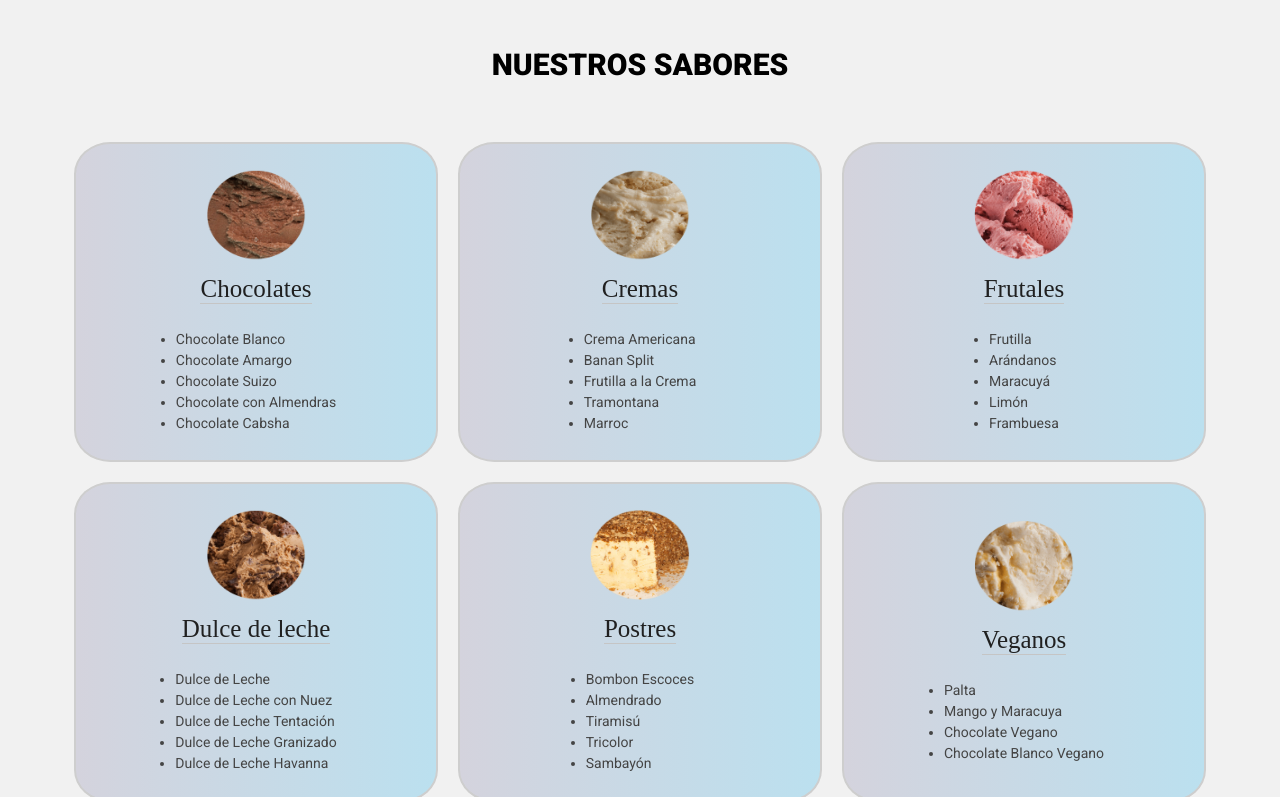
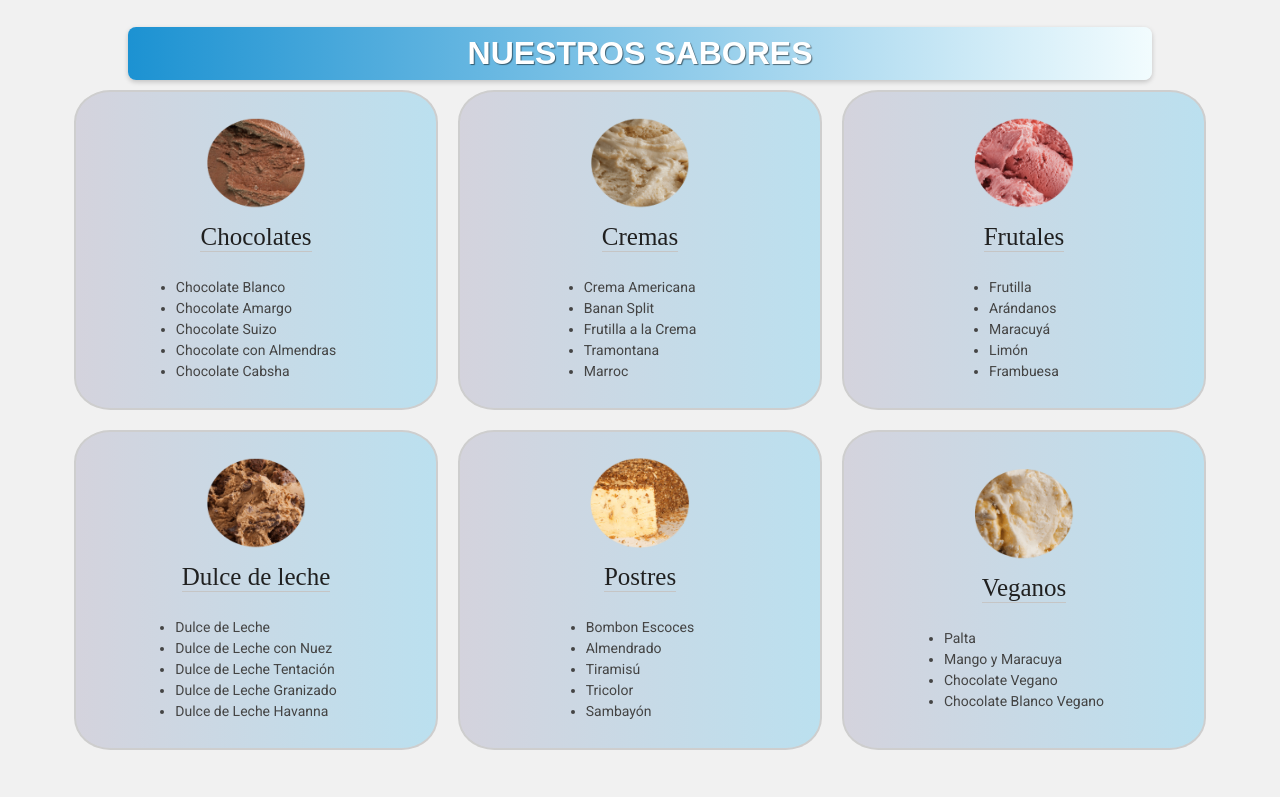
Before and after one commit to mndzlyn/TPO-v1, a plain HTML site: page index.html in a window 1280 px wide. Shown: the part 1287-2084 px from the top of the page. Drawn offline with nearby package versions, Linux system fonts and the light colour scheme.

Commit message:
estilos al h1 de la clase sabores

```diff
--- a/estilos.css
+++ b/estilos.css
@@ -20,7 +20,6 @@ main {
 ----------------HEADER----------------*/
 
 .header {
-    /*background: rgb(39, 39, 38);*/
     background-color: #fff;
     display: flex;
     justify-content: space-between;
@@ -61,9 +60,7 @@ main {
 .nav-responsive {
     display: none;
     font-size: 25px;
-    color: #3B3F4A
-        /*#a8a8a8*/
-    ;
+    color: #3B3F4A;
 }
 
 
@@ -82,7 +79,6 @@ main {
 
 .header .nav-links a {
     font: 700 13px sans-serif;
-    /*color: #f5f5f5;*/
     color: #3B3F4A;
     text-decoration: none;
     position: relative;
@@ -242,10 +238,10 @@ main {
     width: 100%;
     padding-bottom:50px;
     background-color: #f1f1f1;
-    /*height: calc(100vh - 200px);*/
+
 }
 
-.sabores h1 {
+/* .sabores h1 {
     margin-top: 0;
     padding: 50px 0;
     width: 100%;
@@ -253,13 +249,34 @@ main {
     font-weight: 700;
     font-size: 30px;
     text-transform: uppercase;
+}  */
+.sabores h1 {
+    margin-top: 30px;
+    padding: 50px 0;
+    width: 80%;
+    text-align: center;
+    font-weight: 700;
+    font-size: 30px;
+    text-transform: uppercase;
+    font-size: 2rem;
+    font-family: 'Arial Rounded MT Bold', sans-serif;
+    /* background: linear-gradient(to right, #FCE38A, #F38181); */
+    background: linear-gradient(to right,#1c92d2, #f2fcfe);
+    display: inline-block;
+    padding: 0.5rem 1rem;
+    border-radius: 0.5rem;
+    box-shadow: 0 2px 5px rgba(0, 0, 0, 0.2);
+    color: #fff;
+    text-shadow: 1px 1px 1px rgba(0, 0, 0, 0.5);
 }
+
+
+
 
 .sabores .sabor {
     width: calc(30% - 20px);
     height: 320px;
     margin: 10px;
-    /*background-color: #fdfdfd;*/
     background: #EFEFBB;  /* fallback for old browsers */
     background: -webkit-linear-gradient(to right, #D4D3DD, #bbe9ef);  /* Chrome 10-25, Safari 5.1-6 */
     background: linear-gradient(to right, #D4D3DD, #bbe0ef); /* W3C, IE 10+/ Edge, Firefox 16+, Chrome 26+, Opera 12+, Safari 7+ */
@@ -417,8 +434,6 @@ background: linear-gradient(to right, #D4D3DD, #EFEFBB) */
     grid-gap: 50px;
     margin-top: 40px;
     margin-bottom: 40px;
-    /* padding-top: 20px;
-    background-color: #FFF; */
     background-color: #f5f5f5;
     padding: 25px;
 
@@ -456,22 +471,6 @@ textarea {
   border-color: #5bc0de;
 }
 
-/* .container-form .btn-enviar {
-    padding: 15px;
-    width: auto;
-    font-size: 14px;
-    border: none;
-    outline: 0px;
-    background: #f1d13f;
-    color: black;
-    border-radius: 50px;
-    cursor: pointer;
-    transition: all 300ms ease;
-}
-
-.container-form .btn-enviar:hover {
-    background: #e0b800;
-} */
 .container-form .btn-enviar {
     background-color: #5bc0de;
     color: #fff;
@@ -620,7 +619,6 @@ input[type=submit]:hover {
     .servicios div {
         margin: 5px 0;
         height: 90px;
-        /* width: 75%; */
     }
 
     .container-form {
--- a/index.html
+++ b/index.html
@@ -14,15 +14,6 @@
     <link rel="preconnect" href="https://fonts.gstatic.com" crossorigin>
     <link href="https://fonts.googleapis.com/css2?family=Roboto:ital,wght@0,400;0,500;0,900;1,400&display=swap"
         rel="stylesheet">
-    <!-- Estilos para slick -->
-    <link rel="stylesheet" href="https://cdn.jsdelivr.net/jquery.slick/1.6.0/slick.css">
-    <link rel="stylesheet" href="https://cdn.jsdelivr.net/jquery.slick/1.6.0/slick-theme.css">
-
-    <!-- jQuery -->
-    <script src="https://cdnjs.cloudflare.com/ajax/libs/jquery/3.3.1/jquery.min.js"></script>
-
-    <!-- slick.js -->
-    <script src="https://cdn.jsdelivr.net/jquery.slick/1.6.0/slick.min.js"></script>
     <link rel="stylesheet" href="estiloboton.css">
     <link rel="stylesheet" href="estilos.css">
     <link rel="icon" href="Imagenes/logoico.ico">
@@ -66,7 +57,7 @@
         </header>
 
         <!-- BANNER -->
-        <div class="main" id="inicio">
+         <div class="main" id="inicio">
             <div class="banner">
                 <div class="bienvenida">
                     <h1> Date el gusto !</h1>
@@ -160,7 +151,6 @@
             </div>
         </section>
         <!-- SECCION CARROUSEL -->
-
 
 
         <!-- SECCION SERVICIOS -->
```
